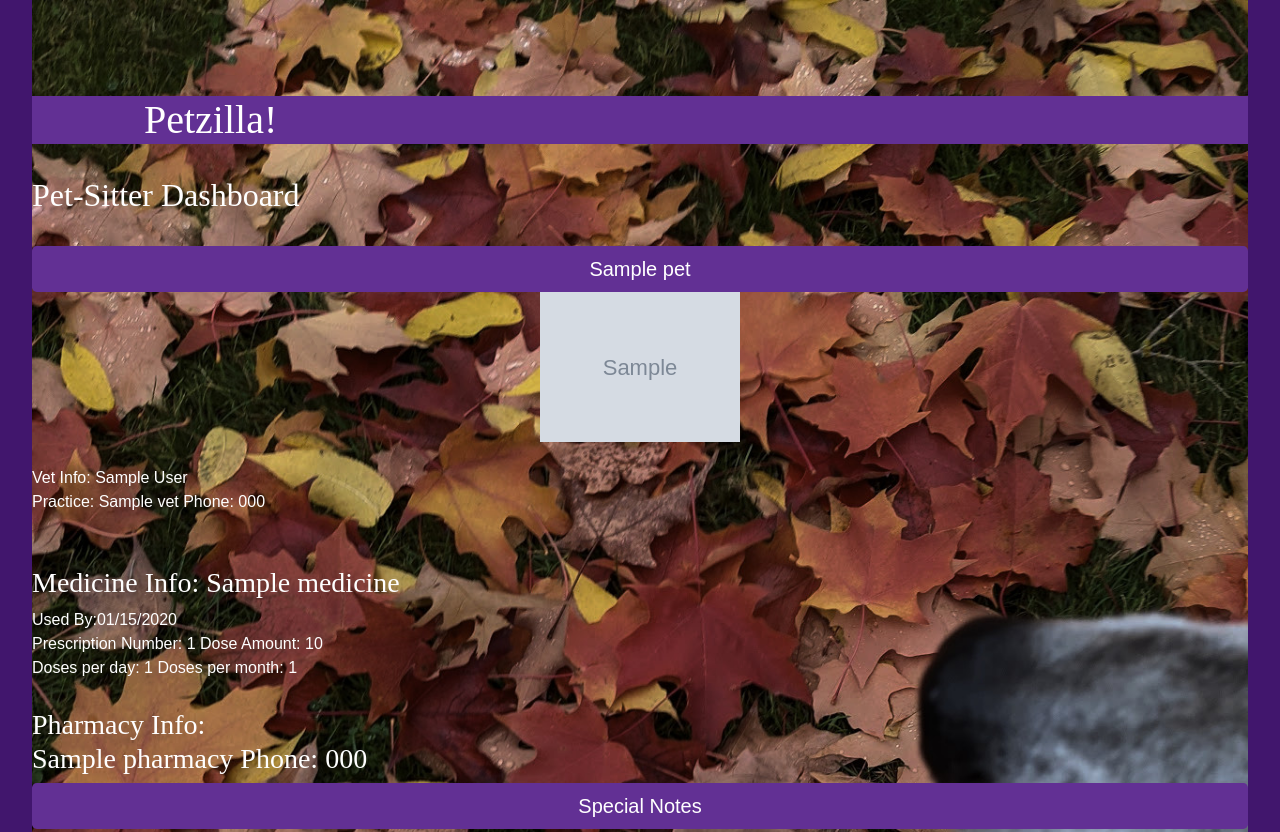
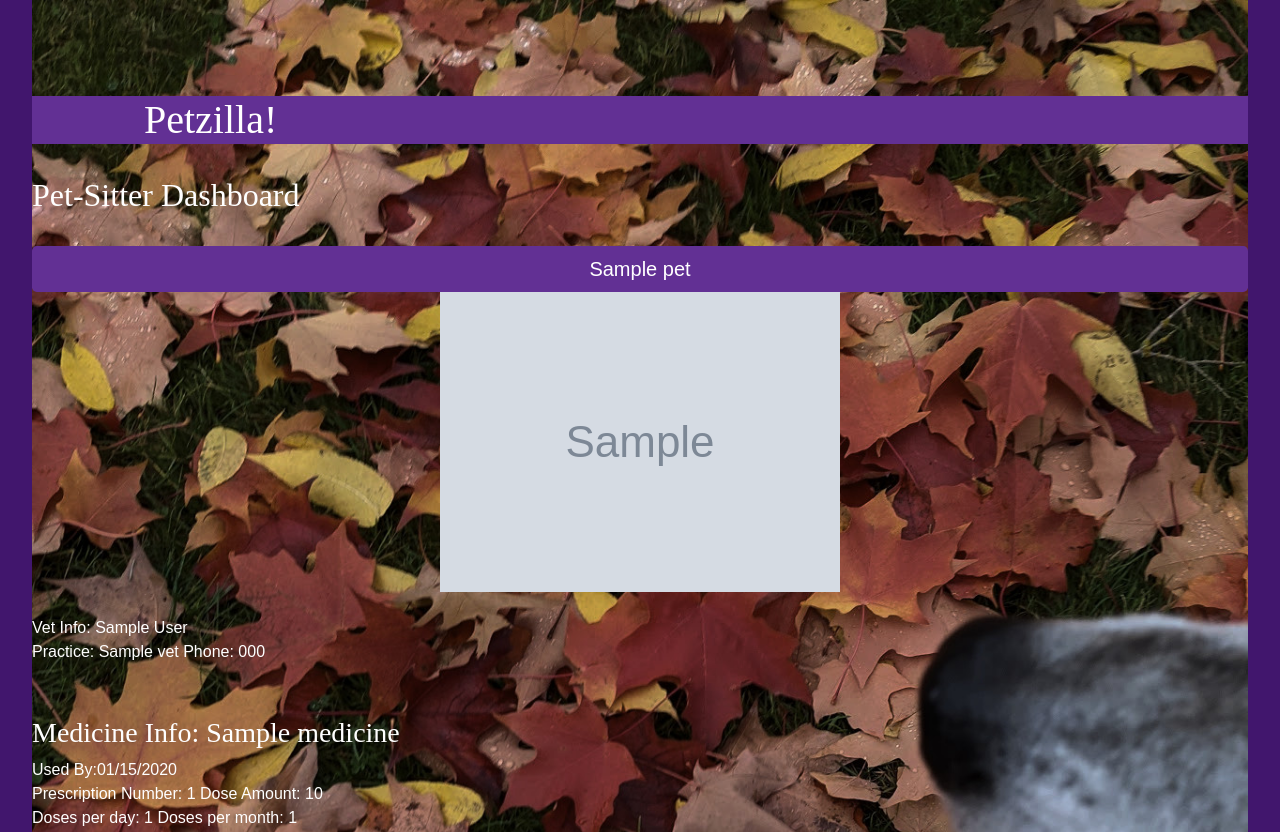
Before and after one commit to AlyssaWH/Petzilla, a Flask app: page /dashboard-petsitter/1 in a window 1280 px wide. Shown: the top 832 px of the page. Run offline with Flask 2, Linux system fonts and the light colour scheme; tables that the repository leaves empty hold one stand-in row (values such as "Sample post"); grey boxes marked "Sample" are stand-in pictures.

Commit message:
few css tweaks

```diff
--- a/static/main.css
+++ b/static/main.css
@@ -77,7 +77,7 @@ form p{
 img {
     display: block;
     margin: 0 auto;
-    width:200px;
+    width:400px;
 }
 
 
```
